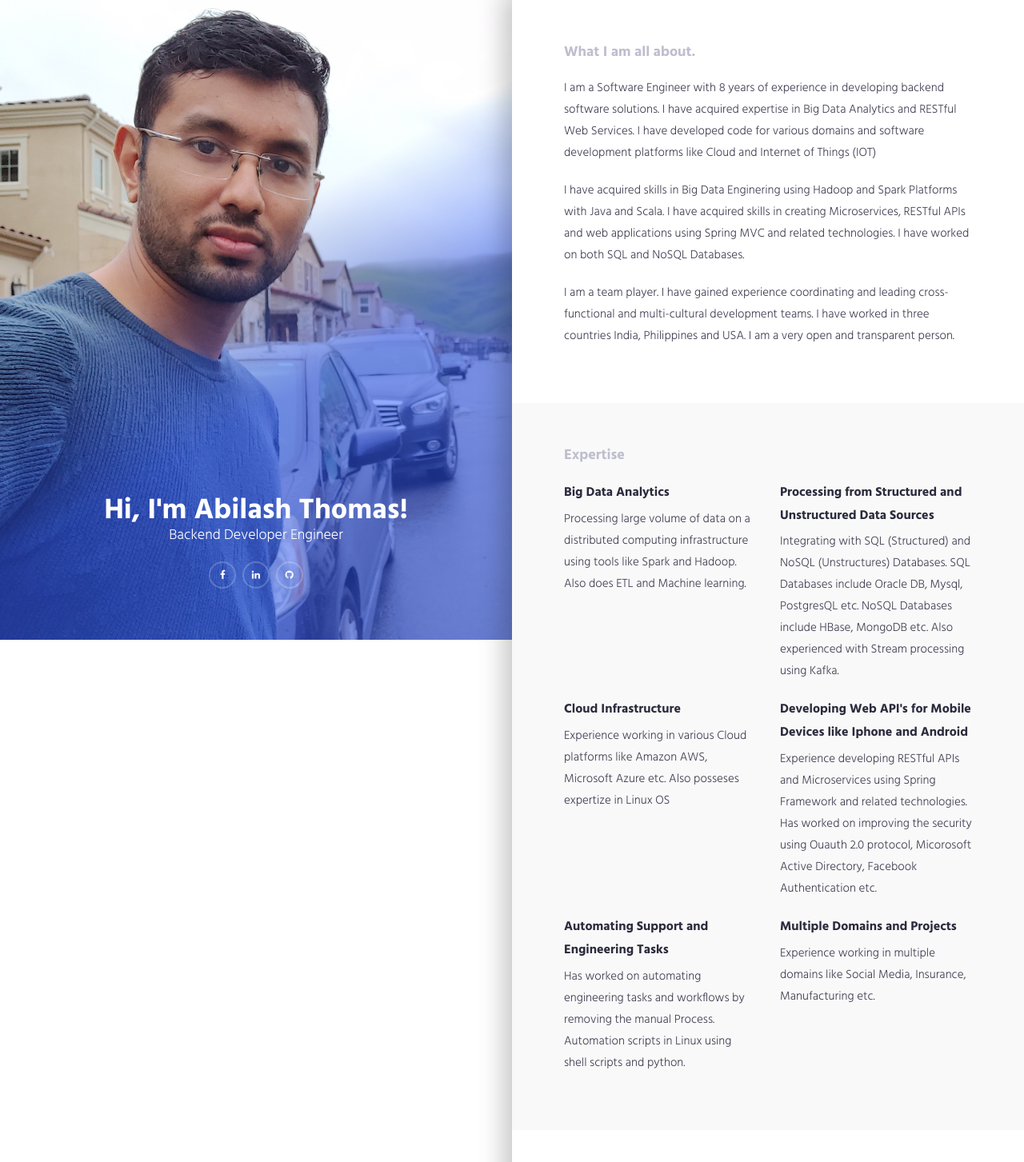
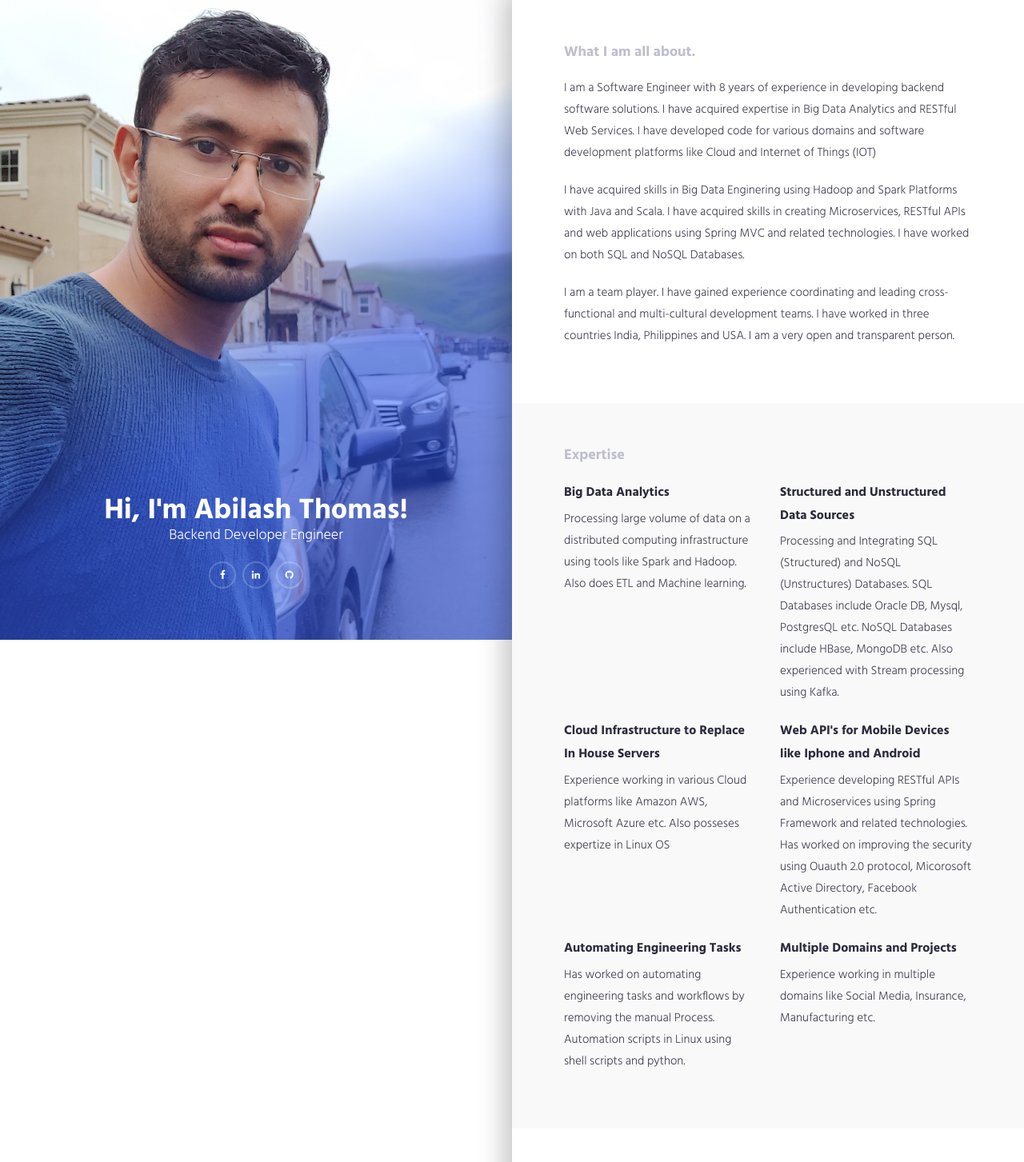
Before and after one commit to abilashgt/profilephp, a PHP site: page / in a window 1280 px wide. Shown: the top 1453 px of the page at 80% size. Run offline with PHP 8.4, Linux system fonts and the light colour scheme.

Commit message:
update expertise again

```diff
--- a/index.php
+++ b/index.php
@@ -113,10 +113,10 @@
             </div>
             <div class="col-md-6">
                 <div class="expertise-item">
-                    <h3> Processing from Structured and Unstructured Data Sources </h3>
+                    <h3> Structured and Unstructured Data Sources </h3>
 
                     <p>
-                        Integrating with SQL (Structured) and NoSQL (Unstructures) Databases.
+                        Processing and Integrating SQL (Structured) and NoSQL (Unstructures) Databases.
                         SQL Databases include Oracle DB, Mysql, PostgresQL etc.
                         NoSQL Databases include HBase, MongoDB etc.
                         Also experienced with Stream processing using Kafka.
@@ -128,7 +128,7 @@
         <div class="row">
             <div class="col-md-6">
                 <div class="expertise-item">
-                    <h3>Cloud Infrastructure</h3>
+                    <h3>Cloud Infrastructure to Replace In House Servers</h3>
 
                     <p>
                         Experience working in various Cloud platforms like Amazon AWS, Microsoft Azure etc. Also posseses expertize in Linux OS
@@ -138,7 +138,7 @@
 
             <div class="col-md-6">
                 <div class="expertise-item">
-                    <h3> Developing Web API's for Mobile Devices like Iphone and Android </h3>
+                    <h3> Web API's for Mobile Devices like Iphone and Android </h3>
 
                     <p>
                         Experience developing RESTful APIs and Microservices using Spring Framework and related technologies.
@@ -151,7 +151,7 @@
         <div class="row">
             <div class="col-md-6">
                 <div class="expertise-item">
-                    <h3>Automating Support and Engineering Tasks</h3>
+                    <h3>Automating Engineering Tasks</h3>
 
                     <p>
                         Has worked on automating engineering tasks and workflows by removing the manual Process.
```
